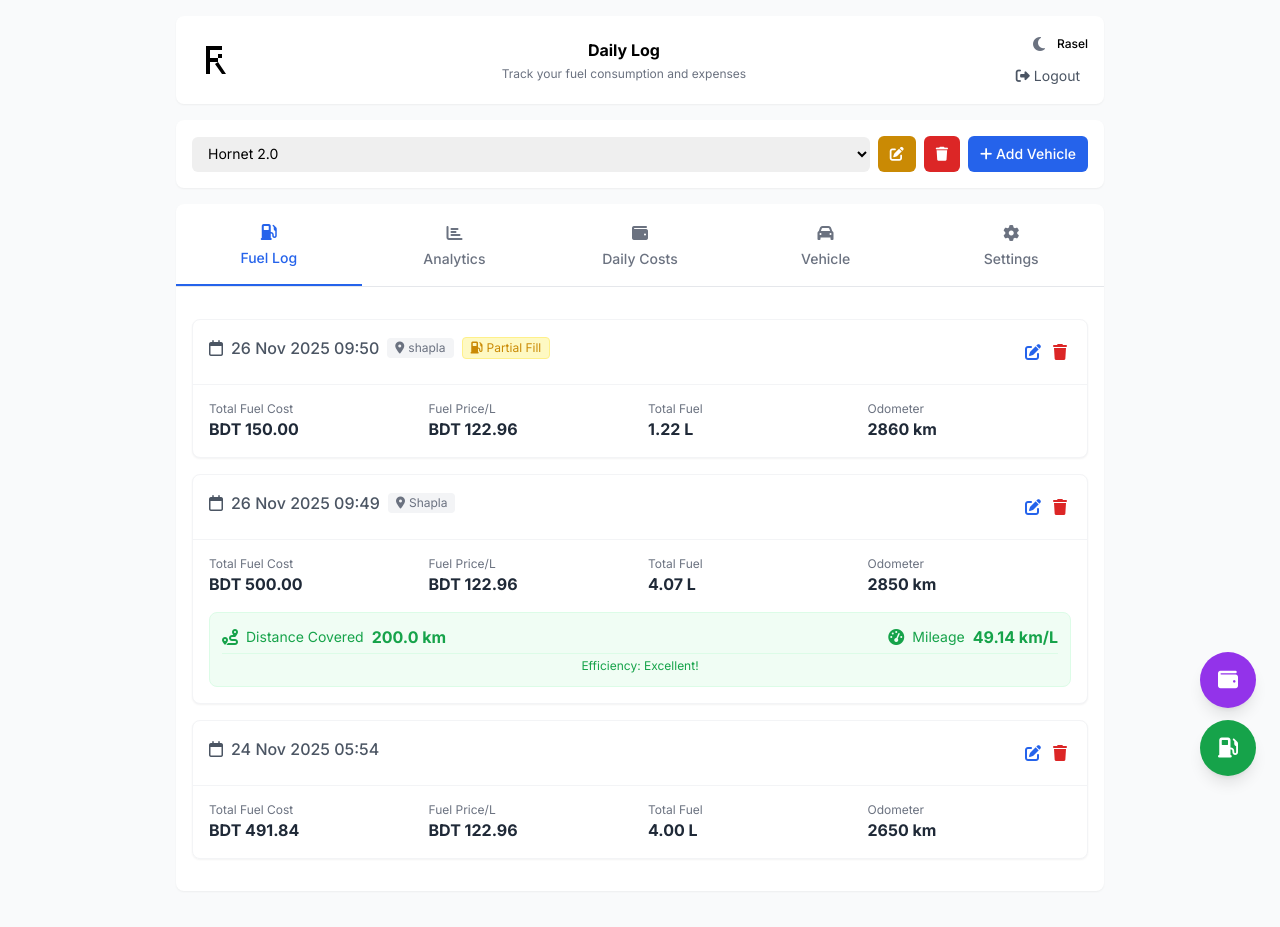
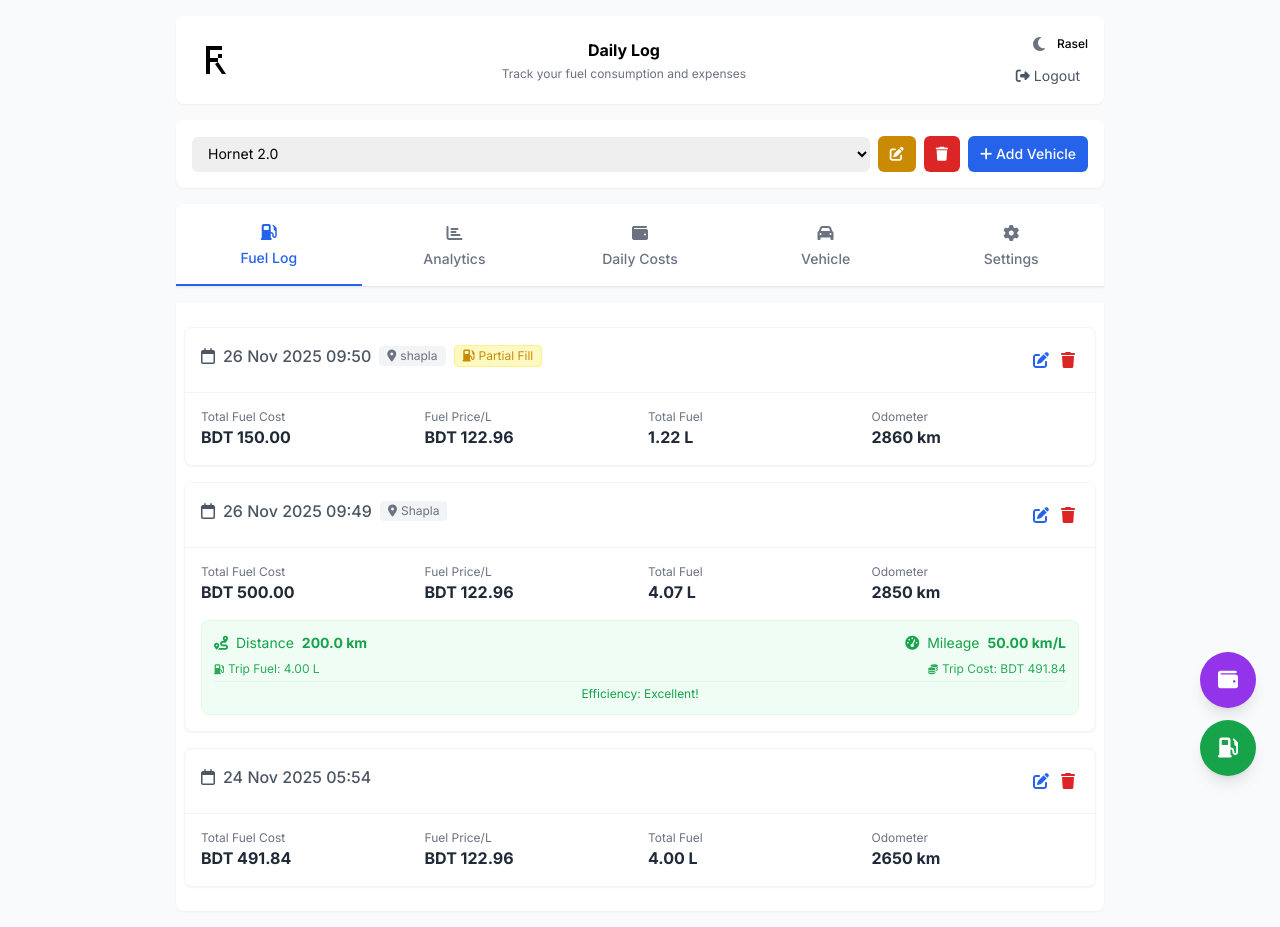
Before and after one commit to devrasel/dailylog-php, a PHP site: page /dashboard.php in a window 1280 px wide. Before the commit the page ends 837 px from the top, so only its background shows below. Run offline with PHP 8.4, Linux system fonts and the light colour scheme; a user stored in the database is signed in; data comes from the database, SQL or seed files in the repository; some libraries are stand-ins or nearby versions.

Commit message:
Add files via upload

```diff
--- a/assets/js/app.js
+++ b/assets/js/app.js
@@ -303,6 +303,10 @@ document.addEventListener('DOMContentLoaded', () => {
             document.getElementById('fuelForm').reset();
             // Set default date
             document.getElementById('fuelDate').value = new Date().toISOString().slice(0, 16);
+            // Reset button text and title
+            document.getElementById('fuelModalTitle').textContent = 'Add Fuel Entry';
+            const btn = fuelForm.querySelector('button[type="submit"]');
+            btn.innerHTML = '<i class="fas fa-plus mr-1"></i> Add';
             fuelModal.classList.remove('hidden');
         });
 
@@ -409,6 +413,22 @@ document.addEventListener('DOMContentLoaded', () => {
 
         // Document upload
         document.getElementById('documentUpload').addEventListener('change', handleDocumentUpload);
+
+        // Sticky tabs with smooth shadow on scroll
+        const tabsContainer = document.getElementById('tabsContainer');
+        let lastScrollY = window.scrollY;
+
+        window.addEventListener('scroll', () => {
+            const currentScrollY = window.scrollY;
+
+            if (currentScrollY > 100) {
+                tabsContainer.classList.add('shadow-lg');
+            } else {
+                tabsContainer.classList.remove('shadow-lg');
+            }
+
+            lastScrollY = currentScrollY;
+        });
     }
 
     // API Calls
@@ -830,21 +850,37 @@ document.addEventListener('DOMContentLoaded', () => {
             const isPartial = entry.fuelType === 'PARTIAL';
 
             // Calculate stats only for FULL entries
+            let totalFuelUsed = 0;
+            let totalCostUsed = 0;
+
+            // Calculate stats only for FULL entries
             if (!isPartial) {
                 // Find previous FULL entry
                 let prevFullEntry = null;
+                let intermediateLiters = 0;
+
                 for (let i = index + 1; i < fuelEntries.length; i++) {
                     if (fuelEntries[i].fuelType !== 'PARTIAL') {
                         prevFullEntry = fuelEntries[i];
                         break;
                     }
                     // Add partial fuel to accumulated liters
-                    accumulatedLiters += parseFloat(fuelEntries[i].liters);
+                    intermediateLiters += parseFloat(fuelEntries[i].liters);
                 }
 
                 if (prevFullEntry) {
                     distance = parseFloat(entry.odometer) - parseFloat(prevFullEntry.odometer);
-                    mileage = distance / accumulatedLiters;
+                    // Mileage = Distance / (Previous Full Liters + Intermediate Partials)
+                    totalFuelUsed = parseFloat(prevFullEntry.liters) + intermediateLiters;
+                    // Calculate total cost used (Previous Full Cost + Intermediate Partials Cost)
+                    let intermediateCost = 0;
+                    for (let i = index + 1; i < fuelEntries.length; i++) {
+                        if (fuelEntries[i].fuelType !== 'PARTIAL') break;
+                        intermediateCost += parseFloat(fuelEntries[i].totalCost);
+                    }
+                    totalCostUsed = parseFloat(prevFullEntry.totalCost) + intermediateCost;
+
+                    mileage = distance / totalFuelUsed;
                     showStats = true;
 
                     if (mileage > 45) {
@@ -915,21 +951,31 @@ document.addEventListener('DOMContentLoaded', () => {
                 <!-- Efficiency Section -->
                 ${showStats ? `
                 <div class="${efficiencyClass.replace('text-', 'border-').split(' ')[2]} ${efficiencyClass.split(' ')[1]} p-3 mx-4 mb-4 rounded-lg border">
-                    <div class="flex justify-between items-center mb-1">
-                        <div class="flex items-center gap-2 ${efficiencyClass.split(' ')[0]}">
-                            <i class="fas fa-route"></i>
-                            <span class="text-sm hidden sm:inline">Distance Covered</span>
-                            <span class="text-sm sm:hidden">Dist.</span>
-                            <span class="font-bold">${distance.toFixed(1)} km</span>
-                        </div>
-                        <div class="flex items-center gap-2 ${efficiencyClass.split(' ')[0]}">
-                            <i class="fas fa-tachometer-alt"></i>
-                            <span class="text-sm hidden sm:inline">Mileage</span>
-                            <span class="text-sm sm:hidden">Avg.</span>
-                            <span class="font-bold">${mileage.toFixed(2)} km/L</span>
-                        </div>
-                    </div>
-                    <div class="text-center text-xs ${efficiencyClass.split(' ')[0]} border-t ${efficiencyClass.split(' ')[2]} pt-1 mt-1">
+                    <div class="flex justify-between items-center mb-2">
+                        <div class="flex items-center gap-1 sm:gap-2 ${efficiencyClass.split(' ')[0]}">
+                            <i class="fas fa-route text-xs sm:text-sm"></i>
+                            <span class="text-xs sm:text-sm hidden sm:inline">Distance</span>
+                            <span class="text-xs sm:text-sm sm:hidden">Dist.</span>
+                            <span class="font-bold text-xs sm:text-sm">${distance.toFixed(1)} km</span>
+                        </div>
+                        <div class="flex items-center gap-1 sm:gap-2 ${efficiencyClass.split(' ')[0]}">
+                            <i class="fas fa-tachometer-alt text-xs sm:text-sm"></i>
+                            <span class="text-xs sm:text-sm hidden sm:inline">Mileage</span>
+                            <span class="text-xs sm:text-sm sm:hidden">Avg.</span>
+                            <span class="font-bold text-xs sm:text-sm">${mileage.toFixed(2)} km/L</span>
+                        </div>
+                    </div>
+                    <div class="flex justify-between items-center mb-1 text-[10px] sm:text-xs ${efficiencyClass.split(' ')[0]} opacity-90">
+                         <div class="flex items-center gap-1">
+                            <i class="fas fa-gas-pump text-[10px]"></i>
+                            <span>Trip Fuel: ${totalFuelUsed.toFixed(2)} L</span>
+                        </div>
+                        <div class="flex items-center gap-1">
+                            <i class="fas fa-coins text-[10px]"></i>
+                            <span>Trip Cost: ${settings.currency || 'BDT'} ${totalCostUsed.toFixed(2)}</span>
+                        </div>
+                    </div>
+                    <div class="text-center text-[10px] sm:text-xs ${efficiencyClass.split(' ')[0]} border-t ${efficiencyClass.split(' ')[2]} pt-1 mt-1">
                         ${efficiencyText}
                     </div>
                 </div>
@@ -953,7 +999,8 @@ document.addEventListener('DOMContentLoaded', () => {
             el.innerHTML = `
             <div>
                     <div class="font-medium dark:text-white">${entry.description}</div>
-                    <div class="text-sm text-gray-500 dark:text-gray-400">${moment(entry.date).format('MMM D, YYYY')}</div>
+                    ${entry.notes ? `<div class="text-xs text-gray-600 dark:text-gray-300 mt-0.5">${entry.notes}</div>` : ''}
+                    <div class="text-sm text-gray-500 dark:text-gray-400 mt-0.5">${moment(entry.date).format('MMM D, YYYY')}</div>
                     <div class="text-xs text-gray-400">${entry.category || 'General'}</div>
                 </div>
             <div class="flex items-center gap-3">
@@ -1157,10 +1204,14 @@ document.addEventListener('DOMContentLoaded', () => {
             document.getElementById('analyticsTotalCost').textContent = `${currency} ${totalCost.toFixed(2)}`;
 
             document.getElementById('analyticsTotalFuel').textContent = `${currency} ${totalFuelCost.toFixed(2)}`;
-            document.getElementById('analyticsFuelDetails').textContent = `${totalLiters.toFixed(1)} ${settings.volumeUnit} • ${totalDistance.toFixed(1)} ${settings.distanceUnit}`;
+            // Calculate average cost per liter
+            const avgCostPerLiter = totalLiters > 0 ? totalFuelCost / totalLiters : 0;
+            document.getElementById('analyticsFuelDetails').textContent = `${totalLiters.toFixed(1)} ${settings.volumeUnit} • ${currency}${avgCostPerLiter.toFixed(2)}/${settings.volumeUnit}`;
+
+            document.getElementById('analyticsTotalDistance').textContent = `${totalDistance.toFixed(1)} ${settings.distanceUnit}`;
 
             document.getElementById('analyticsAvgMileage').textContent = `${avgMileage.toFixed(2)} ${settings.distanceUnit}/${settings.volumeUnit}`;
-            document.getElementById('analyticsCostPerKm').textContent = `${currency} ${costPerKm.toFixed(2)}/${settings.distanceUnit}`;
+            document.getElementById('analyticsCostPerKm').textContent = `${currency} ${costPerKm.toFixed(2)} / ${settings.distanceUnit}`;
 
             document.getElementById('analyticsMonthlyFuelCost').textContent = `${currency} ${monthlyFuelCost.toFixed(2)}`;
 
@@ -1288,7 +1339,11 @@ document.addEventListener('DOMContentLoaded', () => {
             const currency = settings.currency || '৳';
             document.getElementById('totalExpense').textContent = `${currency} ${stats.totalAmount.toFixed(2)}`;
             document.getElementById('totalEntries').textContent = stats.totalEntries;
-            document.getElementById('totalCategories').textContent = Object.keys(stats.topCategories).length;
+
+            // Show top category name instead of count
+            const topCategoryNames = Object.keys(stats.topCategories);
+            const topCategoryText = topCategoryNames.length > 0 ? topCategoryNames[0] : 'N/A';
+            document.getElementById('totalCategories').textContent = topCategoryText;
 
             // Top Categories Chart
             renderExpenseChart(stats.topCategories);
@@ -1357,7 +1412,8 @@ document.addEventListener('DOMContentLoaded', () => {
                     </div>
                     <div class="flex-1 min-w-0">
                         <div class="font-medium dark:text-white truncate">${exp.title}</div>
-                        <div class="text-xs text-gray-500 dark:text-gray-400">${exp.category} • ${exp.paymentMethod}</div>
+                        ${exp.description ? `<div class="text-xs text-gray-600 dark:text-gray-300 mt-0.5">${exp.description}</div>` : ''}
+                        <div class="text-xs text-gray-500 dark:text-gray-400 mt-0.5">${exp.category} • ${exp.paymentMethod}</div>
                     </div>
                     <div class="text-right">
                         <div class="font-bold text-blue-600">${settings.currency || '৳'} ${parseFloat(exp.amount).toFixed(2)}</div>
@@ -1520,6 +1576,12 @@ document.addEventListener('DOMContentLoaded', () => {
         document.getElementById('fuelTotalCost').value = entry.totalCost;
         document.getElementById('fuelPartial').checked = entry.fuelType === 'PARTIAL';
         document.getElementById('fuelNotes').value = entry.notes || '';
+
+        // Update button text and title
+        document.getElementById('fuelModalTitle').textContent = 'Edit Fuel Entry';
+        const btn = document.getElementById('fuelForm').querySelector('button[type="submit"]');
+        btn.innerHTML = '<i class="fas fa-save mr-1"></i> Update';
+
         fuelModal.classList.remove('hidden');
     };
 
--- a/dashboard.php
+++ b/dashboard.php
@@ -74,22 +74,22 @@ if (!isset($_SESSION['user_id'])) {
                 <select id="vehicleSelect" class="flex-1 block pl-3 pr-10 py-2 text-base border-gray-300 focus:outline-none focus:ring-blue-500 focus:border-blue-500 sm:text-sm rounded-md dark:bg-gray-700 dark:border-gray-600 dark:text-white">
                     <option value="">Select a vehicle...</option>
                 </select>
-                <div class="flex gap-2">
-                    <button id="editVehicleBtn" class="hidden px-3 py-2 bg-yellow-600 text-white rounded-md text-sm font-medium hover:bg-yellow-700 transition-colors" title="Edit Vehicle">
+                <div class="flex gap-1 sm:gap-2">
+                    <button id="editVehicleBtn" class="hidden px-2 sm:px-3 py-2 bg-yellow-600 text-white rounded-md text-sm font-medium hover:bg-yellow-700 transition-colors" title="Edit Vehicle">
                         <i class="fas fa-edit"></i>
                     </button>
-                    <button id="deleteVehicleBtn" class="hidden px-3 py-2 bg-red-600 text-white rounded-md text-sm font-medium hover:bg-red-700 transition-colors" title="Delete Vehicle">
+                    <button id="deleteVehicleBtn" class="hidden px-2 sm:px-3 py-2 bg-red-600 text-white rounded-md text-sm font-medium hover:bg-red-700 transition-colors" title="Delete Vehicle">
                         <i class="fas fa-trash"></i>
                     </button>
-                    <button id="addVehicleBtn" class="px-3 py-2 bg-blue-600 text-white rounded-md text-sm font-medium hover:bg-blue-700 transition-colors">
-                        <i class="fas fa-plus"></i> Add Vehicle
+                    <button id="addVehicleBtn" class="px-2 sm:px-3 py-2 bg-blue-600 text-white rounded-md text-sm font-medium hover:bg-blue-700 transition-colors">
+                        <i class="fas fa-plus"></i> <span class="hidden sm:inline">Add Vehicle</span>
                     </button>
                 </div>
             </div>
         </div>
 
         <!-- Tabs -->
-        <div class="bg-white dark:bg-gray-800 rounded-lg shadow-sm overflow-hidden">
+        <div class="bg-white/95 dark:bg-gray-800/95 backdrop-blur-sm rounded-t-lg shadow-sm sticky top-0 z-20 transition-shadow duration-300" id="tabsContainer">
             <div class="flex border-b border-gray-200 dark:border-gray-700">
                 <button class="tab-btn active flex-1 py-3 sm:py-4 px-1 text-center text-xs sm:text-sm font-medium text-gray-500 hover:text-gray-700 focus:outline-none dark:text-gray-400 dark:hover:text-gray-300 transition-colors duration-200" data-tab="history">
                     <div class="flex flex-col items-center gap-1">
@@ -122,8 +122,11 @@ if (!isset($_SESSION['user_id'])) {
                     </div>
                 </button>
             </div>
+        </div>
 
-            <div class="p-4">
+        <!-- Tab Content -->
+        <div class="bg-white dark:bg-gray-800 rounded-b-lg shadow-sm overflow-hidden">
+            <div class="p-2">
                 <!-- Fuel History Tab -->
                 <div id="history" class="tab-content active space-y-4">
                     <div id="fuelLoading" class="text-center py-4 hidden">Loading...</div>
@@ -223,18 +226,18 @@ if (!isset($_SESSION['user_id'])) {
                     </div>
 
                     <!-- Monthly Summary -->
-                    <div class="grid grid-cols-3 gap-3">
-                        <div class="bg-gradient-to-br from-blue-500 to-blue-600 p-4 rounded-lg text-white">
-                            <div class="text-xs opacity-90">Total</div>
-                            <div id="totalExpense" class="text-xl font-bold">৳0</div>
+                    <div class="grid grid-cols-3 gap-2 sm:gap-3">
+                        <div class="bg-gradient-to-br from-blue-500 to-blue-600 p-2 sm:p-4 rounded-lg text-white">
+                            <div class="text-[10px] sm:text-xs opacity-90">Total</div>
+                            <div id="totalExpense" class="text-sm sm:text-xl font-bold">৳0</div>
                         </div>
-                        <div class="bg-gradient-to-br from-green-500 to-green-600 p-4 rounded-lg text-white">
-                            <div class="text-xs opacity-90">Entries</div>
-                            <div id="totalEntries" class="text-xl font-bold">0</div>
+                        <div class="bg-gradient-to-br from-green-500 to-green-600 p-2 sm:p-4 rounded-lg text-white">
+                            <div class="text-[10px] sm:text-xs opacity-90">Entries</div>
+                            <div id="totalEntries" class="text-sm sm:text-xl font-bold">0</div>
                         </div>
-                        <div class="bg-gradient-to-br from-purple-500 to-purple-600 p-4 rounded-lg text-white">
-                            <div class="text-xs opacity-90">Categories</div>
-                            <div id="totalCategories" class="text-xl font-bold">0</div>
+                        <div class="bg-gradient-to-br from-purple-500 to-purple-600 p-2 sm:p-4 rounded-lg text-white">
+                            <div class="text-[10px] sm:text-xs opacity-90">Top Category</div>
+                            <div id="totalCategories" class="text-xs sm:text-lg font-bold truncate">N/A</div>
                         </div>
                     </div>
 
@@ -298,7 +301,7 @@ if (!isset($_SESSION['user_id'])) {
                             </label>
                             <input type="file" id="documentUpload" accept=".pdf,.jpg,.jpeg,.png" class="hidden">
                         </div>
-                        <div id="documentsList" class="grid grid-cols-2 md:grid-cols-3 gap-3">
+                        <div id="documentsList" class="grid grid-cols-4 md:grid-cols-10 gap-3">
                             <!-- Documents will be injected here -->
                         </div>
                         <div id="noDocuments" class="text-center py-8 text-gray-500 hidden">
@@ -581,7 +584,7 @@ if (!isset($_SESSION['user_id'])) {
     <!-- Add Fuel Modal -->
     <div id="fuelModal" class="fixed inset-0 bg-gray-500 bg-opacity-75 hidden flex items-center justify-center z-50">
         <div class="bg-white dark:bg-gray-800 rounded-lg p-6 max-w-md w-full mx-4">
-            <h3 class="text-lg font-medium mb-4 dark:text-white">Add Fuel Entry</h3>
+            <h3 id="fuelModalTitle" class="text-lg font-medium mb-4 dark:text-white">Add Fuel Entry</h3>
             <form id="fuelForm" class="space-y-4">
                 <input type="hidden" name="id" id="fuelId">
                 <div>
```
Lines whose indentation alone changed are shown as unchanged.
